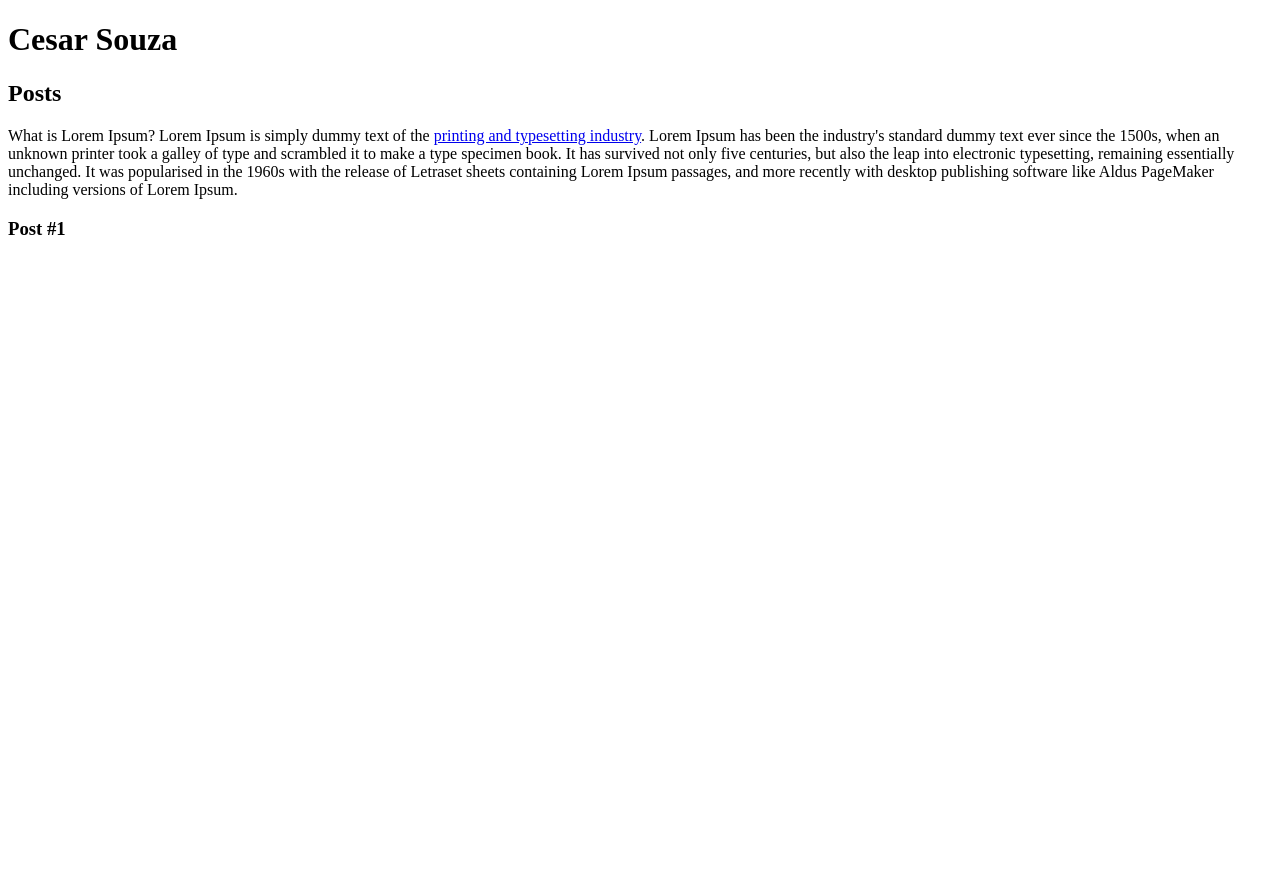
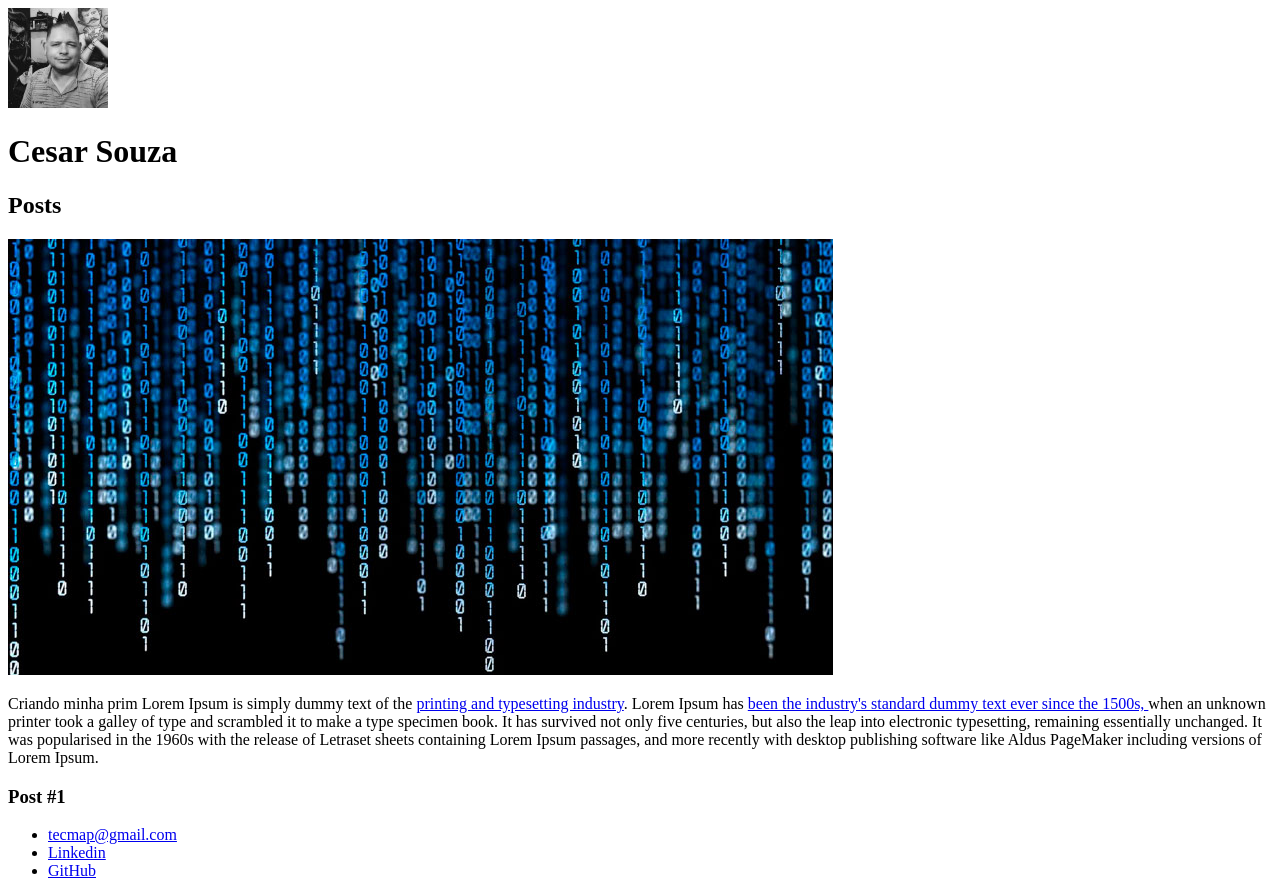
Before and after one commit to souzacesar/curso-html5-e-css3, a plain HTML site: page index.html in a window 1280 px wide. Before the commit the page ends 800 px from the top, so only its background shows below. Drawn offline with Linux system fonts and the light colour scheme.

Commit message:
Como organizar listas html

```diff
--- a/index.html
+++ b/index.html
@@ -6,15 +6,18 @@
 </head>
 <body>
     <header>
+	<img src="Cesar Souza.jpg" alt="Ilustração do rosto do Cesar Souza">
+
         <h1>Cesar Souza</h1>
     </header>
     <section>
         <header>
             <h2>Posts</h2>
+			<img src="Postagem_1.jpg" alt="Imagem do codigo binario Matrix">
         </header>
         <p>
-            What is Lorem Ipsum?
-            Lorem Ipsum is simply dummy text of the <a href="https://www.linkedin.com/feed/"target =*_blank>printing and typesetting industry</a>. Lorem Ipsum has been the industry's standard dummy text ever since the 1500s, when an unknown printer took a galley of type and scrambled it to make a type specimen book. It has survived not only five centuries, but also the leap into electronic typesetting, remaining essentially unchanged. It was popularised in the 1960s with the release of Letraset sheets containing Lorem Ipsum passages, and more recently with desktop publishing software like Aldus PageMaker including versions of Lorem Ipsum.
+            Criando minha prim
+            Lorem Ipsum is simply dummy text of the <a href="https://www.linkedin.com/in/cesar8dev/#experience"target ="_blank">printing and typesetting industry</a>. Lorem Ipsum has <a href="mailto: "tecmap@gmail.com">been the industry's standard dummy text ever since the 1500s, </a>when an unknown printer took a galley of type and scrambled it to make a type specimen book. It has survived not only five centuries, but also the leap into electronic typesetting, remaining essentially unchanged. It was popularised in the 1960s with the release of Letraset sheets containing Lorem Ipsum passages, and more recently with desktop publishing software like Aldus PageMaker including versions of Lorem Ipsum.
 
         </p>
         <article>
@@ -23,6 +26,19 @@
             </reader>
         </article>
     </section>
-    <footer></footer>
+    <footer>
+	<ul>
+	<li>
+	<a href="mailto:tecmap@gmail.com">tecmap@gmail.com</a>
+	</li>
+	<li>
+	<a href="https://www.linkedin.com/in/cesar8dev/#experience" target="_blank">Linkedin</a>
+	</li>
+	<li>
+	<a href="https://github.com/souzacesar" target="_blank">GitHub</a>
+	</li>
+	</ul>
+
+	</footer>
 </body>
 </html>
```
Also changed, not shown: Cesar Souza.jpg (added), Estrutura Basica/HTML5.txt, Postagem_1.jpg (added).
